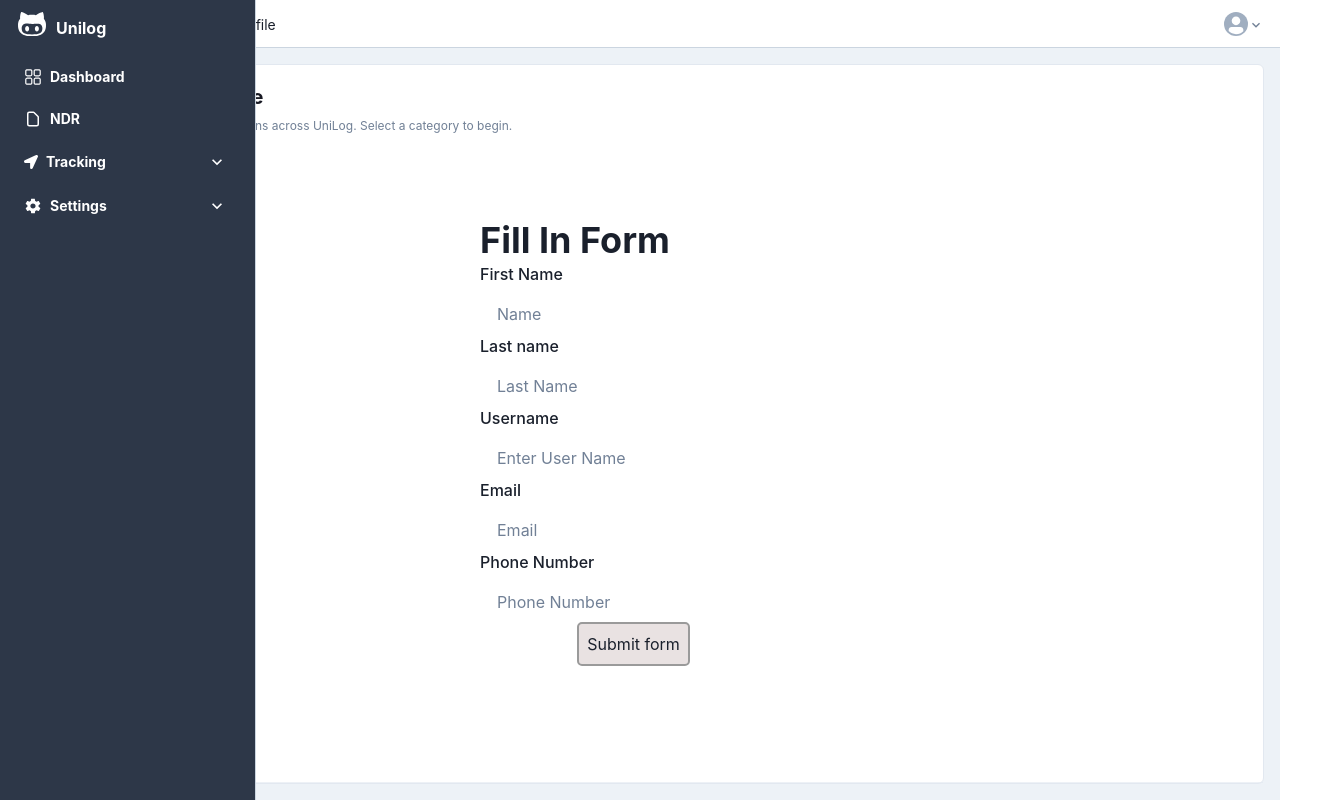
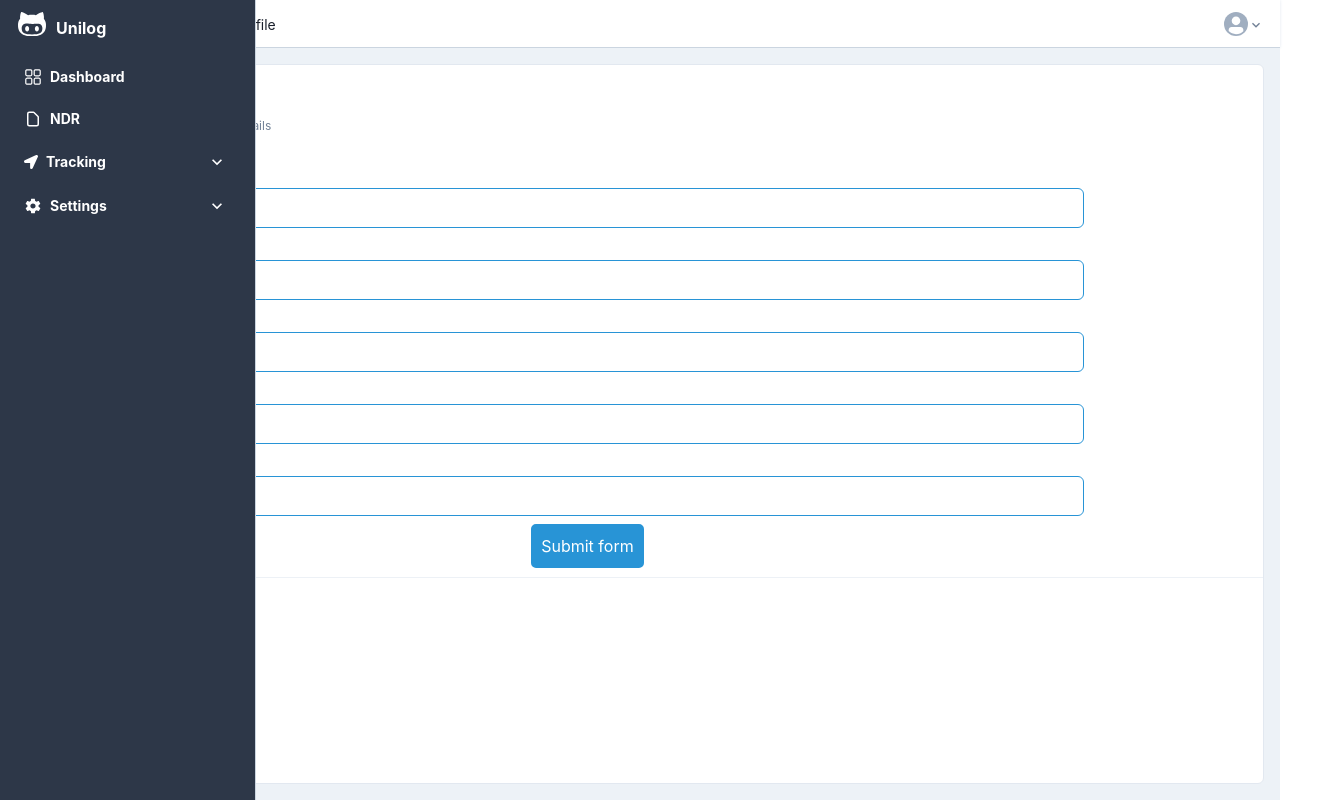
Before and after one commit to shaswat-jsr-97/unilog-shaswat, a Next.js app: page /settings/companyProfile in a window 1280 px wide. Shown: the whole page, 1332 px wide, since content can reach past the window. Built offline with nearby package versions, Linux system fonts and the light colour scheme.

Commit message:
form style with flex

```diff
--- a/pages/settings/companyProfile/index.tsx
+++ b/pages/settings/companyProfile/index.tsx
@@ -7,10 +7,10 @@ export default function CompanyProfile() {
         <Card w={`100%`} variant="outline">
             <CardHeader>
                 <Heading size="md" color="gray.900">
-                    Company Profile
+                    Fill In The Form
                 </Heading>
                 <Text as="p" fontSize="xs" color="gray.500" mt={2}>
-                    Overview your configurations across UniLog. Select a category to begin.
+                    Please Enter The Form Details
                 </Text>
             </CardHeader>
             <FormSetting />
--- a/pages/settings/components/Form.tsx
+++ b/pages/settings/components/Form.tsx
@@ -1,17 +1,13 @@
-
 import {
   Heading,
   Input,
   FormLabel,
-  VStack,
-  Divider,
-  Container
+  Flex
 } from '@chakra-ui/react';import { useFormik } from "formik";
 import * as Yup from "yup";
 import styles from "./styles.module.scss";
 
 function FormSetting() {
-
   const FormInput = useFormik({
     initialValues: {
       firstName: "",
@@ -19,11 +15,8 @@ function FormSetting() {
       username: "",
       email: "",
       phone: "",
-
     },
-
     // form validation
-
     validationSchema: Yup.object().shape({
       firstName: Yup.string().required("*First Name is Mandatory"),
       lastName: Yup.string().required("*Last Name is Mandatory"),
@@ -32,30 +25,16 @@ function FormSetting() {
       phone: Yup.number().min(10).required("*Phone Number is Mandatory"),
     }),
 
-
     onSubmit: (values) => {
       console.log("Form Values: ", values);
       alert("Submitted");
     },
-
   });
 
-// console.log(FormInput.errors.firstName)
   return (
-    <Container maxW={'container.xl'} h={'100%'} p={'16'} overflowY="auto" >
-
-          <VStack
-            alignItems={'stretch'}
-            spacing={'8'}
-            w={['full', '96']}
-            h={'100%'}
-            m={'0 auto'}
-            // my={'16'}
-          >
+    <>
+      <Flex m={'1px 10px'} overflowY={'auto'} w={'105%'}>
         <form onSubmit={FormInput.handleSubmit} style={{width:'80%'}}>
-            <Heading>Fill In Form</Heading>
-
-          <div></div>
           <FormLabel htmlFor="validationCustom01" className="form-label">
             First Name
           </FormLabel>
@@ -67,15 +46,14 @@ function FormSetting() {
               value={FormInput.values.firstName}
               onChange={FormInput.handleChange}
               border='1px'
-              borderColor={FormInput.errors.firstName?'red':'white'}
-
+              borderColor={FormInput.errors.firstName?'red':'rgb(40, 148, 214)'}
             />
             {FormInput.touched.firstName && FormInput.errors.firstName && (
               <div className={styles.errorInput}>
                 {FormInput.errors.firstName}
               </div>
             )}
-          {/* <div> */}
+
           <FormLabel htmlFor="validationCustom02">
             Last name
           </FormLabel>
@@ -86,7 +64,7 @@ function FormSetting() {
               onChange={FormInput.handleChange}
               value={FormInput.values.lastName}
               border='1px'
-              borderColor={FormInput.errors.lastName?'red':'white'}
+              borderColor={FormInput.errors.lastName?'red':'rgb(40, 148, 214)'}
               id="validationCustom02"
             />
             {FormInput.touched.lastName && FormInput.errors.lastName && (
@@ -105,7 +83,7 @@ function FormSetting() {
               onChange={FormInput.handleChange}
               value={FormInput.values.username}
               border='1px'
-            borderColor={FormInput.errors.username?'red':'white'}
+              borderColor={FormInput.errors.username?'red':'rgb(40, 148, 214)'}
               id="validationCustomUsername"
             />
             {FormInput.touched.username && FormInput.errors.username && (
@@ -123,7 +101,7 @@ function FormSetting() {
               value={FormInput.values.email}
               name="email"
               border='1px'
-            borderColor={FormInput.errors.email?'red':'white'}
+              borderColor={FormInput.errors.email?'red':'rgb(40, 148, 214)'}
               id="validationCustom03"
               placeholder='Email'
             />
@@ -143,7 +121,7 @@ function FormSetting() {
               placeholder='Phone Number'
               name="phone"
               border='1px'
-            borderColor={FormInput.errors.phone?'red':'white'}
+              borderColor={FormInput.errors.phone?'red':'rgb(40, 148, 214)'}
               id="validationCustom05"
             />
             {FormInput.touched.phone && FormInput.errors.phone && (
@@ -157,11 +135,9 @@ function FormSetting() {
               Submit form
             </button>
             </div>
-
-
           </form>
-          </VStack>
-       </Container>
+        </Flex>
+      </>
   );
 }
 
--- a/pages/settings/components/Maps.tsx
+++ b/pages/settings/components/Maps.tsx
@@ -128,7 +128,7 @@ const Maps = () => {
     },[])
   return (
     <>
-    <Container w={'100%'} h={'100%'}>
+    <Container w={'200px'} h={'200px'}>
         <h1 className='heading'>Maps Below</h1>
 
         <div className={maps.maps}>
--- a/pages/settings/components/maps.module.scss
+++ b/pages/settings/components/maps.module.scss
@@ -1,6 +1,6 @@
 .maps{
-    width: 100%;
-    height: 100%;
+    width: 100px;
+    height: 100px;
 }
 
 .heading{
--- a/pages/settings/components/styles.module.scss
+++ b/pages/settings/components/styles.module.scss
@@ -1,9 +1,11 @@
   .submitButton {
-    border: 2px solid rgb(154, 154, 154);
+    border: 2px solid rgb(40, 148, 214);
     border-radius: 5px;
-    background-color: rgb(233, 226, 226);
+    background-color: rgb(40, 148, 214);
+    color: white;
+    margin: 8px auto;
     &:hover{
-      background-color: rgb(154, 154, 154);;
+      background-color: rgb(89, 170, 221);;
     }
   }
   .errorInput{
```
Also changed, not shown: 2 other files (tests, documents, lock files or other folders). Lines whose indentation alone changed are shown as unchanged.
